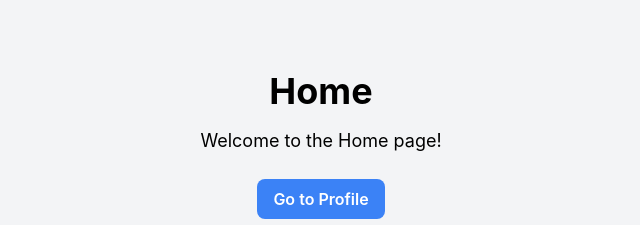
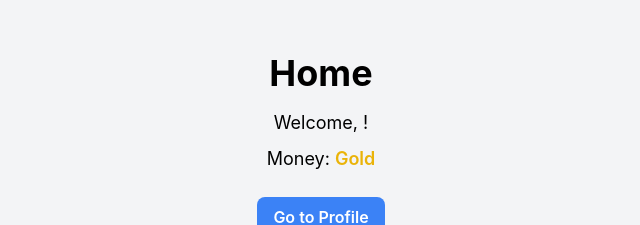
Before and after one commit to Ninottt9/star_wars_card_collector_frontend, a React (Create React App) app: page / in a window 1280 px wide. Shown: the part 159-384 px from the top of the page, without its empty margins (319-959 px from the left). Built offline with nearby package versions, Linux system fonts and the light colour scheme; no server answers; sample sign-in values are in the browser's storage.

Commit message:
username and currency amount to the home page added

```diff
--- a/src/components/Home.tsx
+++ b/src/components/Home.tsx
@@ -2,15 +2,23 @@
 
 import React from 'react';
 import { Link } from 'react-router-dom';
-import { UserProvider } from '../context/UserContext';
+import { UserProvider, useUser } from '../context/UserContext';
 import Profile from '../components/Profile';
 import Inventory from '../components/Inventory';
 
-export default function Home() {
+const Home = () => {
+  const { user } = useUser() as any;
+
   return (
+    <UserProvider>
       <div className='flex flex-col items-center justify-center min-h-screen bg-gray-100 p-4'>
         <h1 className='text-4xl font-bold mb-4'>Home</h1>
-      <p className='text-lg mb-6'>Welcome to the Home page!</p>
+        <p className='text-lg mb-2'>
+          Welcome, <span className='font-semibold'>{user?.username}</span>!
+        </p>
+        <p className='text-lg mb-6'>
+          Money: <span className='font-semibold text-yellow-500'>{user?.currency} Gold</span>
+        </p>
 
         <Link to='/profile'>
           <button className='mb-6 bg-blue-500 text-white py-2 px-4 rounded-lg font-semibold hover:bg-blue-600 transition duration-200'>
@@ -23,5 +31,8 @@ export default function Home() {
           <Inventory />
         </div>
       </div>
+    </UserProvider>
   );
-}
+};
+
+export default Home;
```
Lines whose indentation alone changed are shown as unchanged.
